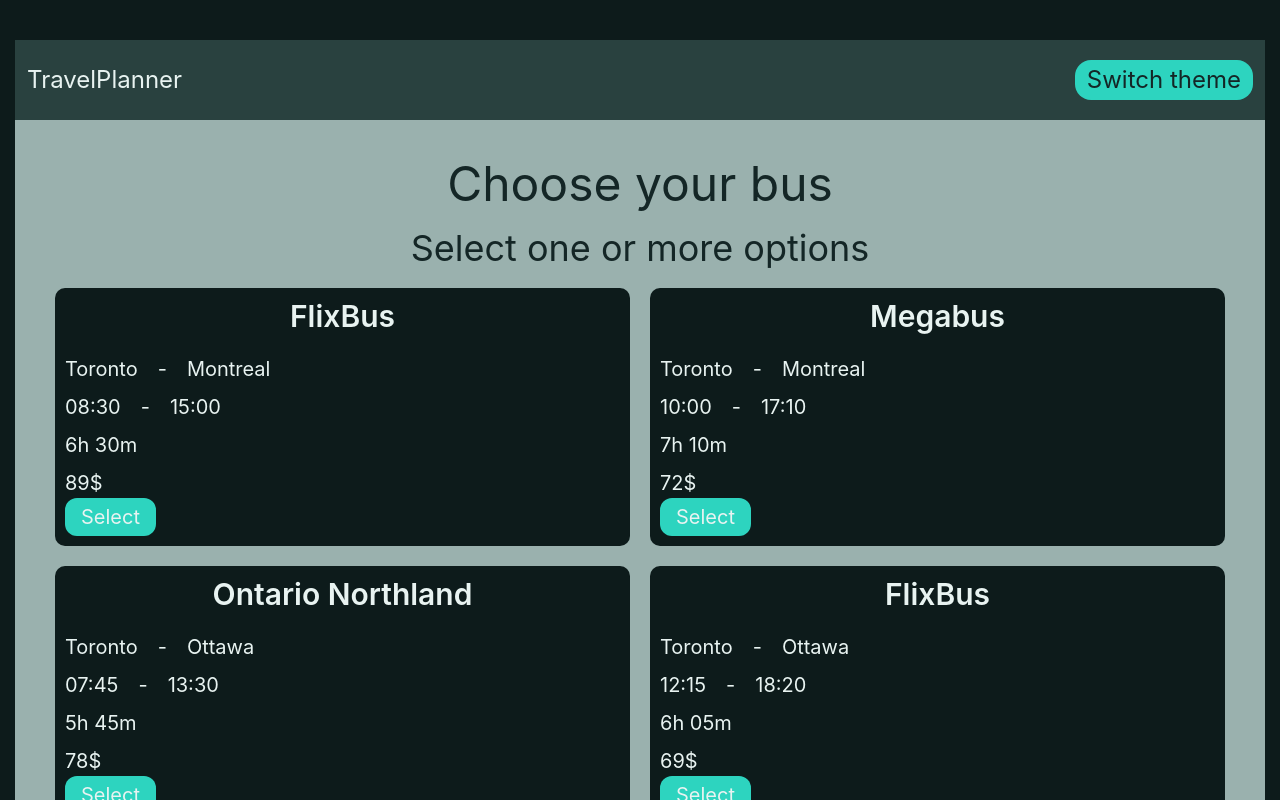
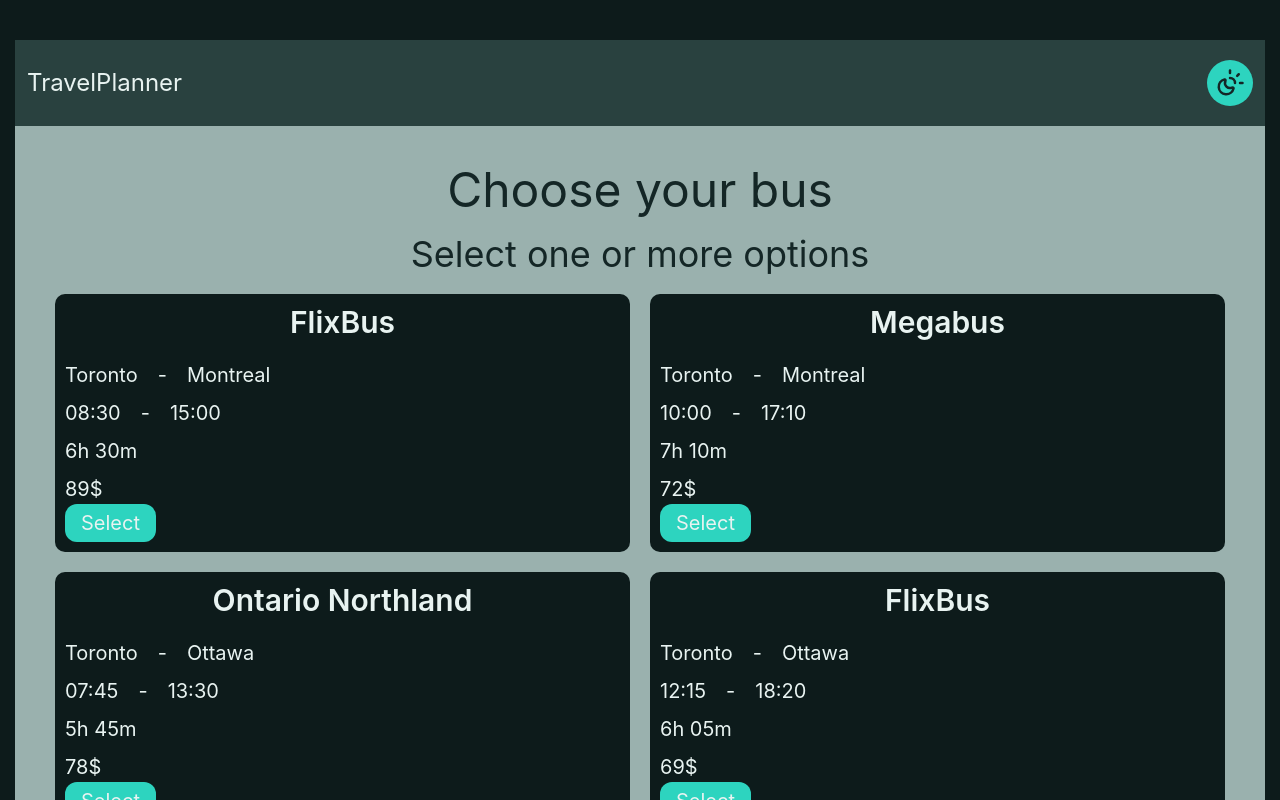
Before and after one commit to valstudiodev/travel-planner, a React (Vite) app: page / in a window 1280 px wide. Shown: the top 800 px of the page. Built offline with nearby package versions, Linux system fonts and the light colour scheme.

Commit message:
add icon on switch button

```diff
--- a/package.json
+++ b/package.json
@@ -15,6 +15,7 @@
   "dependencies": {
     "@reduxjs/toolkit": "^2.12.0",
     "@tailwindcss/vite": "^4.3.3",
+    "lucide-react": "^1.34.0",
     "react": "^19.2.8",
     "react-dom": "^19.2.8",
     "react-redux": "^9.3.0",
--- a/src/features/select-hotel/model/style.scss
+++ b/src/features/select-hotel/model/style.scss
@@ -1,6 +1,6 @@
 .select-bus-button {
   background-color: var(--color-primary);
-  color: var(--color-text);
+  color: var(--color-surface);
 
   &:hover {
     background-color: var(--color-primary-hover);
--- a/src/shared/ui/themeToggle/ThemeToggle.tsx
+++ b/src/shared/ui/themeToggle/ThemeToggle.tsx
@@ -1,4 +1,5 @@
 import useTheme from "@/app/providers/themeProvider/hooks";
+import './style.scss'
 
 interface ThemeToggleProps {
   title: string;
--- /dev/null
+++ b/src/shared/ui/themeToggle/style.scss
@@ -0,0 +1,9 @@
+.theme-toggle {
+  color: var(--color-surface);
+  background-color: var(--color-primary);
+  transition: all 0.3s;
+
+  &:hover {
+    background-color: var(--color-primary-hover);
+  }
+}
--- a/src/widgets/header-page/ui/HeaderPage.tsx
+++ b/src/widgets/header-page/ui/HeaderPage.tsx
@@ -1,4 +1,5 @@
 import ThemeToggle from "@/shared/ui/themeToggle/ThemeToggle";
+import { SunMoon } from "lucide-react";
 import '../model/headerPageStyle.scss'
 
 function HeaderPage() {
@@ -9,10 +10,12 @@
       <h2>TravelPlanner</h2>
       <ThemeToggle
         title="Switch theme"
-        className="text-surface cursor-pointer
-        bg-primary rounded-2xl px-3 py-1"
+        className="cursor-pointer
+        rounded-full p-2"
       >
-        Switch theme
+        <SunMoon
+          size={30}
+        />
       </ThemeToggle>
     </header>
   );
```
Also changed, not shown: 2 other files (tests, documents, lock files or other folders).
